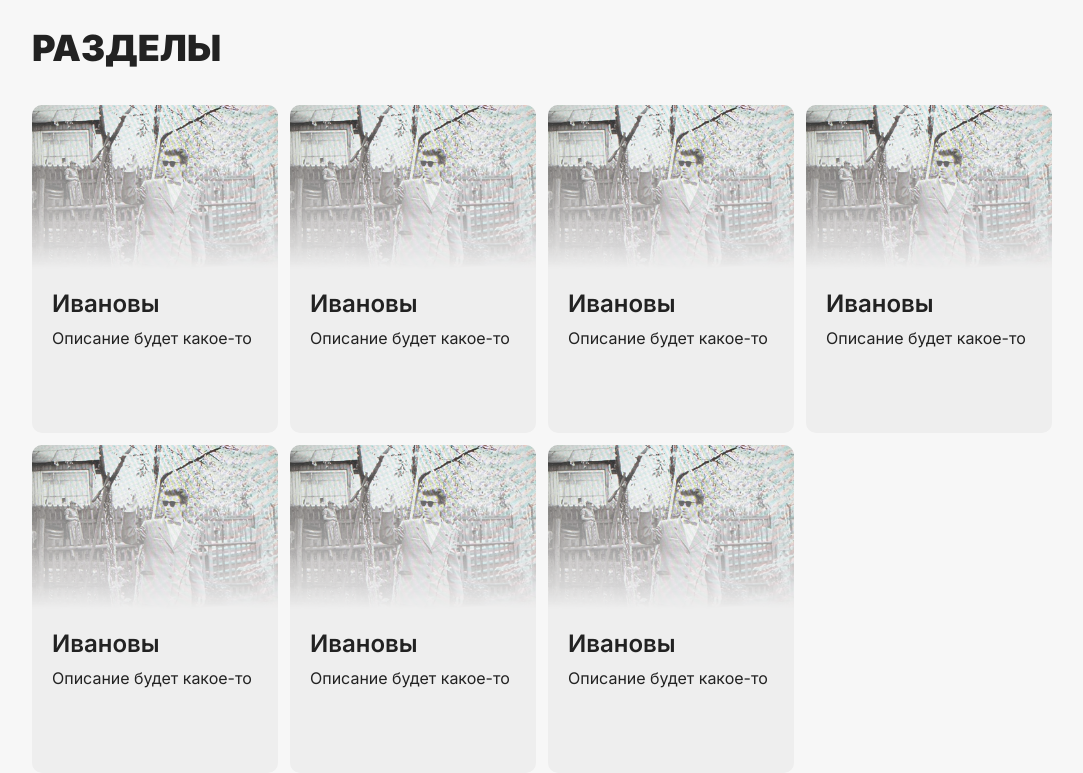
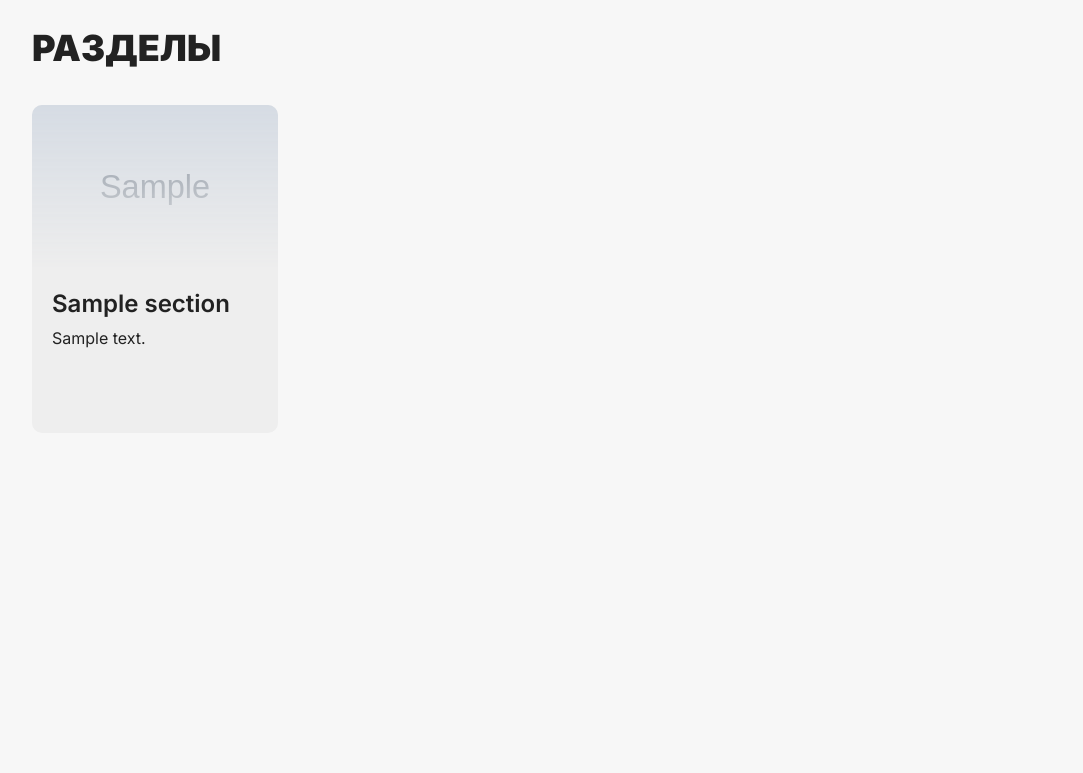
Before and after one commit to shxbunin/chermoz, a Flask app: template app/templates/album.html in a window 1280 px wide. Shown: the part 74-847 px from the top of the page, without its empty margins (98-1181 px from the left). After the commit the page ends 422 px from the top, so only its background shows below. Run offline with Flask 3, Linux system fonts and the light colour scheme; the template is opened without the code that fills it: most values are stand-ins (such as "Sample title", 1, 10 or a date in 2020); grey boxes marked "Sample" are stand-in pictures; parts of the project's set-up code (start-up, migrations or seed data) failed here and were passed over.

```diff
--- a/app/app.py
+++ b/app/app.py
@@ -14,6 +14,14 @@ login_manager = LoginManager(app)
 @login_manager.user_loader
 def load_user(user_id):
     return UserLogin().fromDB(int(user_id))
+
+@app.route("/addSection", methods=["POST", "GET"])
+def addSection():
+    if request.method == "POST":
+        add_section(request.form["popup-title"], request.form["popup-desc"])
+        return redirect(url_for("album"))
+    else:
+        return redirect(url_for("album"))
 
 @app.route("/upload", methods=["POST", "GET"])
 def upload():
@@ -50,18 +58,20 @@ def logout():
 
 @app.route('/')
 def index():
-    user = current_user.get_id()
-    if user is not None:
-        user = get_user_by_id(int(current_user.get_id()))
+    user = current_user.get_user()
     return render_template("index.html", user=user)
 
 @app.route('/album')
 #@login_required
 def album():
-    user = current_user.get_id()
-    if user is not None:
-        user = get_user_by_id(int(current_user.get_id()))
-    return render_template("album.html", user=user)
+    user = current_user.get_user()
+    sections = get_sections()
+    return render_template("album.html", user=user, sections=sections)
+
+# @app.route('/album/<int:id>')
+# def albums(id):
+#     photoAlbums = get_photos_by_albums(id)
+#     return render_template("album.html", albums=photoAlbums)
 
 def main():
     create_tables()
--- a/app/templates/album.html
+++ b/app/templates/album.html
@@ -51,66 +51,30 @@
                     </div>
                 </div>
                 {% endif %}
-                <div class="albums-item">
-                    <div class="img-cover"><img src="../static/images/cover.jpg" alt=""></div>
+                {% for section in sections %}
+                <a href="/" class="albums-item">
+                    <div class="img-cover">
+                        <img src="{{ section.cover_path}}" alt="">
+                    </div>
                     <div class="albums-item-container">
-                        <div class="albums-item-title">Ивановы</div>
-                        <div class="albums-item-caption">Описание будет какое-то</div>
+                        <div class="albums-item-title">{{ section.name }}</div>
+                        <div class="albums-item-caption">{{ section.description }}</div>
                     </div>
-                </div>
-                <div class="albums-item">
-                    <div class="img-cover"><img src="../static/images/cover.jpg" alt=""></div>
-                    <div class="albums-item-container">
-                        <div class="albums-item-title">Ивановы</div>
-                        <div class="albums-item-caption">Описание будет какое-то</div>
-                    </div>
-                </div>
-                <div class="albums-item">
-                    <div class="img-cover"><img src="../static/images/cover.jpg" alt=""></div>
-                    <div class="albums-item-container">
-                        <div class="albums-item-title">Ивановы</div>
-                        <div class="albums-item-caption">Описание будет какое-то</div>
-                    </div>
-                </div>
-                <div class="albums-item">
-                    <div class="img-cover"><img src="../static/images/cover.jpg" alt=""></div>
-                    <div class="albums-item-container">
-                        <div class="albums-item-title">Ивановы</div>
-                        <div class="albums-item-caption">Описание будет какое-то</div>
-                    </div>
-                </div>
-                <div class="albums-item">
-                    <div class="img-cover"><img src="../static/images/cover.jpg" alt=""></div>
-                    <div class="albums-item-container">
-                        <div class="albums-item-title">Ивановы</div>
-                        <div class="albums-item-caption">Описание будет какое-то</div>
-                    </div>
-                </div>
-                <div class="albums-item">
-                    <div class="img-cover"><img src="../static/images/cover.jpg" alt=""></div>
-                    <div class="albums-item-container">
-                        <div class="albums-item-title">Ивановы</div>
-                        <div class="albums-item-caption">Описание будет какое-то</div>
-                    </div>
-                </div>
-                <div class="albums-item">
-                    <div class="img-cover"><img src="../static/images/cover.jpg" alt=""></div>
-                    <div class="albums-item-container">
-                        <div class="albums-item-title">Ивановы</div>
-                        <div class="albums-item-caption">Описание будет какое-то</div>
-                    </div>
-                </div>
+                </a>
+                {% endfor %}
             </div>
         </div>
     </div>
 
     <div class="popup" id="popup">
         <div class="popup-content">
-            <label for="popup-title">Название раздела:</label><br/>
-            <input type="text" id="popup-title" maxlength="30" placeholder="Введите название"/><br/><br/>
-            <label for="popup-desc">Описание раздела:</label><br />
-            <textarea id="popup-desc" maxlength="100" placeholder="Введите описание"></textarea><br/><br/>
-            <button id="popup-done">Создать</button>
+            <form action="/addSection" method="post">
+                <label for="popup-title">Название раздела:</label><br/>
+                <input type="text" id="popup-title" name="popup-title" maxlength="30" placeholder="Введите название"/><br/><br/>
+                <label for="popup-desc">Описание раздела:</label><br />
+                <textarea id="popup-desc" name="popup-desc" maxlength="100" placeholder="Введите описание"></textarea><br/><br/>
+                <button type="submit">Создать</button>
+            </form>
         </div>
     </div>
 
--- a/app/templates/index.html
+++ b/app/templates/index.html
@@ -45,7 +45,7 @@
             <div class="title no-select">Последние обновления</div>
             <form action="{{url_for('upload')}}" method="post" enctype="multipart/form-data">
                 <p><input type="file" name="file"></p>
-                <p><input type="submit" valut="Загрузить"></p>
+                <p><input type="submit" value="Загрузить"></p>
             </form>
         </div>
     </div>
--- a/app/userLogin.py
+++ b/app/userLogin.py
@@ -16,3 +16,6 @@ class UserLogin():
 
     def get_id(self):
         return str(self.__user.id)
+
+    def get_user(self):
+        return self.__user
```
Also changed, not shown: app/database/requests.py (+26 -1 lines), app/database/tables.py (+28 -1 lines), app/static/css/style.css (line endings or trailing spaces).
